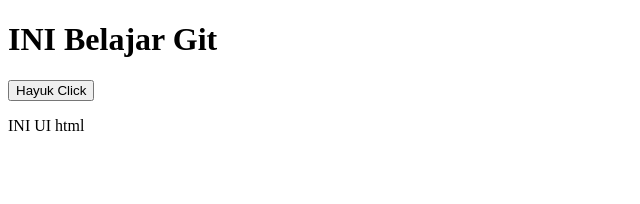
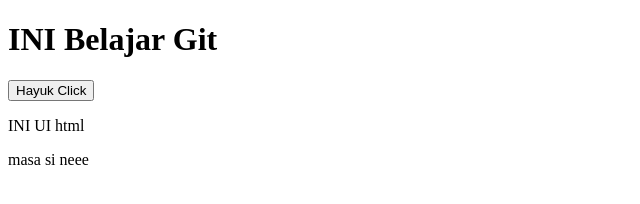
Before and after one commit to rafi-zimraan/belajargit, a plain HTML site: page index.html in a window 1280 px wide. Shown: the full height of the page, 0-640 px from the left. Drawn offline with Linux system fonts and the light colour scheme.

Commit message:
add masa si neee

```diff
--- a/index.html
+++ b/index.html
@@ -7,6 +7,7 @@
     <h1>INI Belajar Git</h1>
     <button>Hayuk Click</button>
     <p>INI UI html</p>
+    <p>masa si neee</p>
   </head>
   <body></body>
 </html>
```
